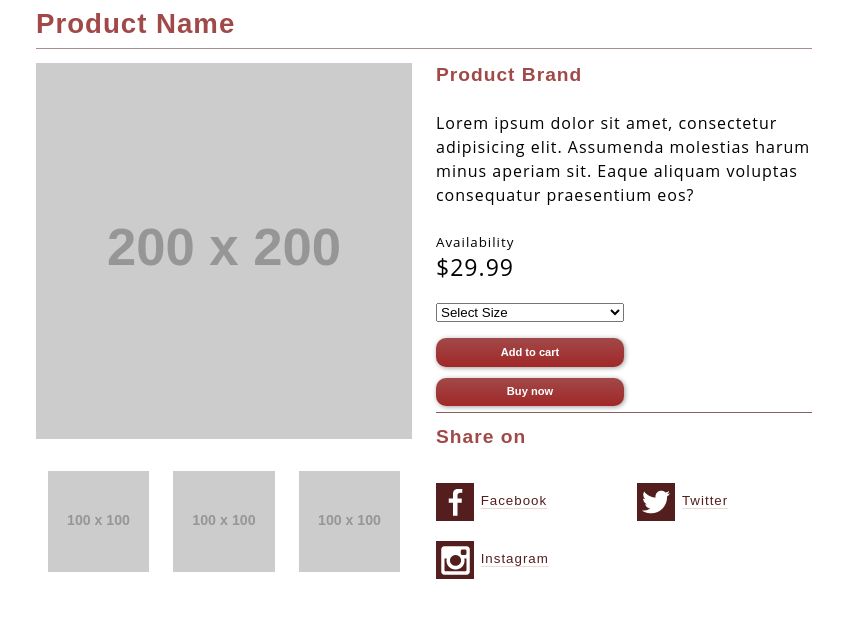
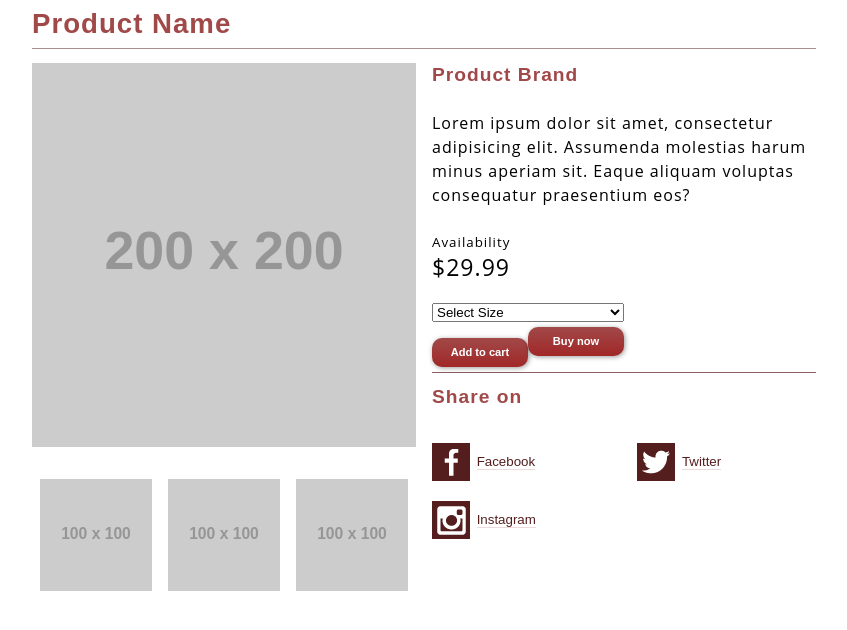
Before and after one commit to coll0335/ecommerce-website, a Jekyll site: the page styleguide/product-details.html, which Jekyll copies as it is, in a window 1280 px wide. Shown: the top 630 px of the page, without its empty margins (216-1063 px from the left). Built offline with Jekyll 4.4.1, drawn with Linux system fonts in a browser that asks for light colours; Markdown is read by kramdown in place of the engine named in the settings.

Commit message:
Grabbed new grid.css

```diff
--- a/css/grid.css
+++ b/css/grid.css
@@ -1,71 +1,401 @@
-@charset "UTF-8";
+.grid {
+  margin: 0;
+  padding: 0;
+  text-rendering: optimizespeed;
+  display: -webkit-flex;
+  -webkit-flex-flow: row wrap;
+  display: -ms-flexbox;
+  -ms-flex-flow: row wrap;
+}
 
-.grid {
-	overflow: hidden;
+.gutter {
+  padding-left: .5rem;
+  padding-right: .5rem;
+}
+
+.grid-bottom {
+  -webkit-align-items: flex-end;
+  -ms-align-items: flex-end;
+}
+
+.opera-only :-o-prefocus, .grid {
+  word-spacing: -0.43em;
 }
 
 .unit {
   float: left;
+  letter-spacing: normal;
+  text-rendering: auto;
+  vertical-align: top;
+  word-spacing: normal;
+  display: inline-block;
+  visibility: visible;
+}
+
+.grid-bottom .unit {
+  vertical-align: bottom;
+}
+
+.unit-s-hidden {
+  display: none;
+  visibility: hidden;
 }
 
 .unit-s-1 {
+  display: block;
+  visibility: visible;
   width: 100%;
-	padding: auto;
 }
 
+.unit-offset-s-0 {
+  margin-left: 0;
+}
 
 .unit-s-1-2 {
-	width: 50%;
+  width: 50.0000%;
+}
+
+.unit-offset-s-1-2 {
+  margin-left: 50.0000%;
 }
 
 .unit-s-1-3 {
-	width: 33.333%
+  width: 33.3333%;
 }
 
-.gutter {
-	padding-left: .75em;
-	padding-right: .75em;
+.unit-offset-s-1-3 {
+  margin-left: 33.3333%;
 }
 
-@media only screen and (min-width: 21.875em){
+.unit-s-2-3 {
+  width: 66.6667%;
+}
+
+.unit-offset-s-2-3 {
+  margin-left: 66.6667%;
+}
+
+.unit-s-1-4 {
+  width: 25.0000%;
+}
+
+.unit-offset-s-1-4 {
+  margin-left: 25.0000%;
+}
 
 .unit-s-3-4 {
-		width: 75%;
+  width: 75.0000%;
 }
 
+.unit-offset-s-3-4 {
+  margin-left: 75.0000%;
 }
 
-@media only screen and (min-width: 34em) {
+.unit-s-1-2,.unit-s-1-3,.unit-s-2-3,.unit-s-1-4,.unit-s-3-4 {
+  display: inline-block;
+  visibility: visible;
+}
 
-	.unit-m-1-3 {
-		width: 33.333%;
+@media only screen and (min-width: 30em) {
+
+.unit-m-hidden {
+  display: none;
+  visibility: hidden;
 }
 
 .unit-m-1 {
+  display: block;
+  visibility: visible;
   width: 100%;
 }
 
+.unit-offset-m-0 {
+  margin-left: 0;
+}
+
 .unit-m-1-2 {
-		width: 50%;
+  width: 50.0000%;
+}
+
+.unit-offset-m-1-2 {
+  margin-left: 50.0000%;
+}
+
+.unit-m-1-3 {
+  width: 33.3333%;
+}
+
+.unit-offset-m-1-3 {
+  margin-left: 33.3333%;
 }
 
 .unit-m-2-3 {
-		width:66.666%;
+  width: 66.6667%;
 }
 
-	.unit-m-1-2 {
-		width: 50%;
+.unit-offset-m-2-3 {
+  margin-left: 66.6667%;
+}
+
+.unit-m-1-4 {
+  width: 25.0000%;
+}
+
+.unit-offset-m-1-4 {
+  margin-left: 25.0000%;
+}
+
+.unit-m-3-4 {
+  width: 75.0000%;
+}
+
+.unit-offset-m-3-4 {
+  margin-left: 75.0000%;
+}
+
+.unit-m-1-5 {
+  width: 20.0000%;
+}
+
+.unit-offset-m-1-5 {
+  margin-left: 20.0000%;
+}
+
+.unit-m-2-5 {
+  width: 40.0000%;
+}
+
+.unit-offset-m-2-5 {
+  margin-left: 40.0000%;
+}
+
+.unit-m-3-5 {
+  width: 60.0000%;
+}
+
+.unit-offset-m-3-5 {
+  margin-left: 60.0000%;
+}
+
+.unit-m-4-5 {
+  width: 80.0000%;
+}
+
+.unit-offset-m-4-5 {
+  margin-left: 80.0000%;
+}
+
+.unit-m-1-6 {
+  width: 16.6667%;
+}
+
+.unit-offset-m-1-6 {
+  margin-left: 16.6667%;
+}
+
+.unit-m-5-6 {
+  width: 83.3333%;
+}
+
+.unit-offset-m-5-6 {
+  margin-left: 83.3333%;
+}
+
+.unit-m-1-2,.unit-m-1-3,.unit-m-2-3,.unit-m-1-4,.unit-m-3-4,.unit-m-1-5,.unit-m-2-5,.unit-m-3-5,.unit-m-4-5,.unit-m-1-6,.unit-m-5-6 {
+  display: inline-block;
+  visibility: visible;
 }
 
 }
 
 @media only screen and (min-width: 50em) {
 
+.unit-l-hidden {
+  display: none;
+  visibility: hidden;
+}
+
+.unit-l-1 {
+  display: block;
+  visibility: visible;
+  width: 100%;
+}
+
+.unit-offset-l-0 {
+  margin-left: 0;
+}
+
+.unit-l-1-2 {
+  width: 50.0000%;
+}
+
+.unit-offset-l-1-2 {
+  margin-left: 50.0000%;
+}
+
 .unit-l-1-3 {
-		width: 33.333%;
+  width: 33.3333%;
+}
+
+.unit-offset-l-1-3 {
+  margin-left: 33.3333%;
 }
 
 .unit-l-2-3 {
-		width: 66.666%;
+  width: 66.6667%;
 }
+
+.unit-offset-l-2-3 {
+  margin-left: 66.6667%;
 }
+
+.unit-l-1-4 {
+  width: 25.0000%;
+}
+
+.unit-offset-l-1-4 {
+  margin-left: 25.0000%;
+}
+
+.unit-l-3-4 {
+  width: 75.0000%;
+}
+
+.unit-offset-l-3-4 {
+  margin-left: 75.0000%;
+}
+
+.unit-l-1-5 {
+  width: 20.0000%;
+}
+
+.unit-offset-l-1-5 {
+  margin-left: 20.0000%;
+}
+
+.unit-l-2-5 {
+  width: 40.0000%;
+}
+
+.unit-offset-l-2-5 {
+  margin-left: 40.0000%;
+}
+
+.unit-l-3-5 {
+  width: 60.0000%;
+}
+
+.unit-offset-l-3-5 {
+  margin-left: 60.0000%;
+}
+
+.unit-l-4-5 {
+  width: 80.0000%;
+}
+
+.unit-offset-l-4-5 {
+  margin-left: 80.0000%;
+}
+
+.unit-l-1-6 {
+  width: 16.6667%;
+}
+
+.unit-offset-l-1-6 {
+  margin-left: 16.6667%;
+}
+
+.unit-l-5-6 {
+  width: 83.3333%;
+}
+
+.unit-offset-l-5-6 {
+  margin-left: 83.3333%;
+}
+
+.unit-l-1-7 {
+  width: 14.2857%;
+}
+
+.unit-offset-l-1-7 {
+  margin-left: 14.2857%;
+}
+
+.unit-l-2-7 {
+  width: 28.5714%;
+}
+
+.unit-offset-l-2-7 {
+  margin-left: 28.5714%;
+}
+
+.unit-l-3-7 {
+  width: 42.8571%;
+}
+
+.unit-offset-l-3-7 {
+  margin-left: 42.8571%;
+}
+
+.unit-l-4-7 {
+  width: 57.1429%;
+}
+
+.unit-offset-l-4-7 {
+  margin-left: 57.1429%;
+}
+
+.unit-l-5-7 {
+  width: 71.4286%;
+}
+
+.unit-offset-l-5-7 {
+  margin-left: 71.4286%;
+}
+
+.unit-l-6-7 {
+  width: 85.7143%;
+}
+
+.unit-offset-l-6-7 {
+  margin-left: 85.7143%;
+}
+
+.unit-l-1-8 {
+  width: 12.5000%;
+}
+
+.unit-offset-l-1-8 {
+  margin-left: 12.5000%;
+}
+
+.unit-l-3-8 {
+  width: 37.5000%;
+}
+
+.unit-offset-l-3-8 {
+  margin-left: 37.5000%;
+}
+
+.unit-l-5-8 {
+  width: 62.5000%;
+}
+
+.unit-offset-l-5-8 {
+  margin-left: 62.5000%;
+}
+
+.unit-l-7-8 {
+  width: 87.5000%;
+}
+
+.unit-offset-l-7-8 {
+  margin-left: 87.5000%;
+}
+
+.unit-l-1-2,.unit-l-1-3,.unit-l-2-3,.unit-l-1-4,.unit-l-3-4,.unit-l-1-5,.unit-l-2-5,.unit-l-3-5,.unit-l-4-5,.unit-l-1-6,.unit-l-5-6,.unit-l-1-7,.unit-l-2-7,.unit-l-3-7,.unit-l-4-7,.unit-l-5-7,.unit-l-6-7,.unit-l-1-8,.unit-l-3-8,.unit-l-5-8,.unit-l-7-8 {
+  display: inline-block;
+  visibility: visible;
+}
+
+}
```
Lines whose indentation alone changed are shown as unchanged.
